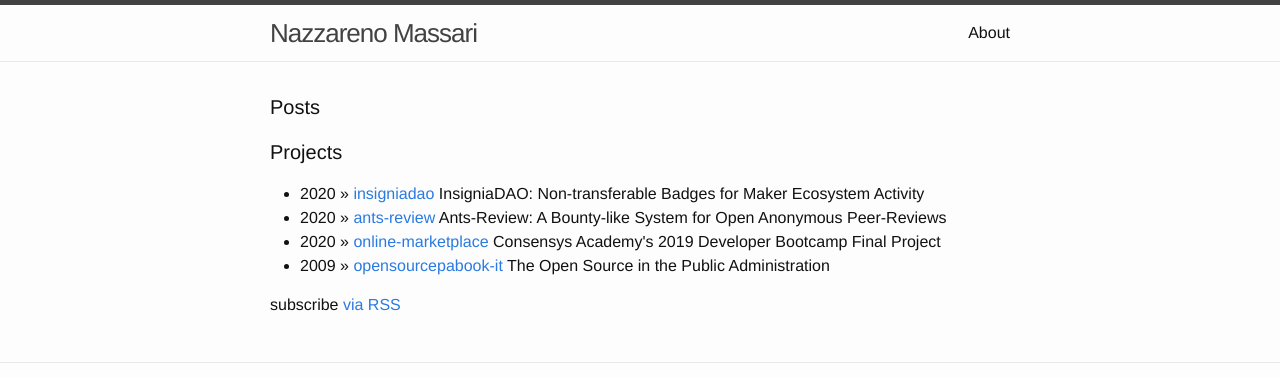
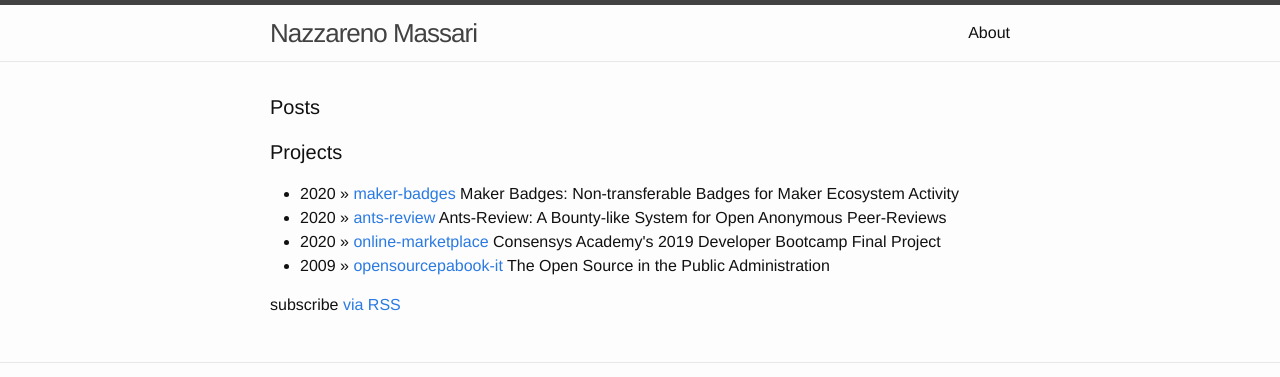
Before and after one commit to naszam/naszam-blog, a Jekyll site: the page built from index.html, in a window 1280 px wide. Shown: the top 377 px of the page. Built offline with Jekyll 4.4.1, drawn with Linux system fonts in a browser that asks for light colours.

Commit message:
Update index.html

```diff
--- a/index.html
+++ b/index.html
@@ -21,7 +21,7 @@ layout: default
   <h1 class="page-heading">Projects</h1>
 
     <ul class="posts">
-      <li><span>2020</span> &raquo; <a href="https://github.com/naszam/insigniadao">insigniadao</a> InsigniaDAO: Non-transferable Badges for Maker Ecosystem Activity</li>
+      <li><span>2020</span> &raquo; <a href="https://github.com/naszam/maker-badges">maker-badges</a> Maker Badges: Non-transferable Badges for Maker Ecosystem Activity</li>
       <li><span>2020</span> &raquo; <a href="https://github.com/naszam/ants-review">ants-review</a> Ants-Review: A Bounty-like System for Open Anonymous Peer-Reviews</li>
       <li><span>2020</span> &raquo; <a href="https://github.com/naszam/online-marketplace">online-marketplace</a> Consensys Academy's 2019 Developer Bootcamp Final Project</li>
       <li><span>2009</span> &raquo; <a href="https://theopensourcepa.altervista.org/doku.php?id=open_source">opensourcepabook-it</a> The Open Source in the Public Administration</li>
```
